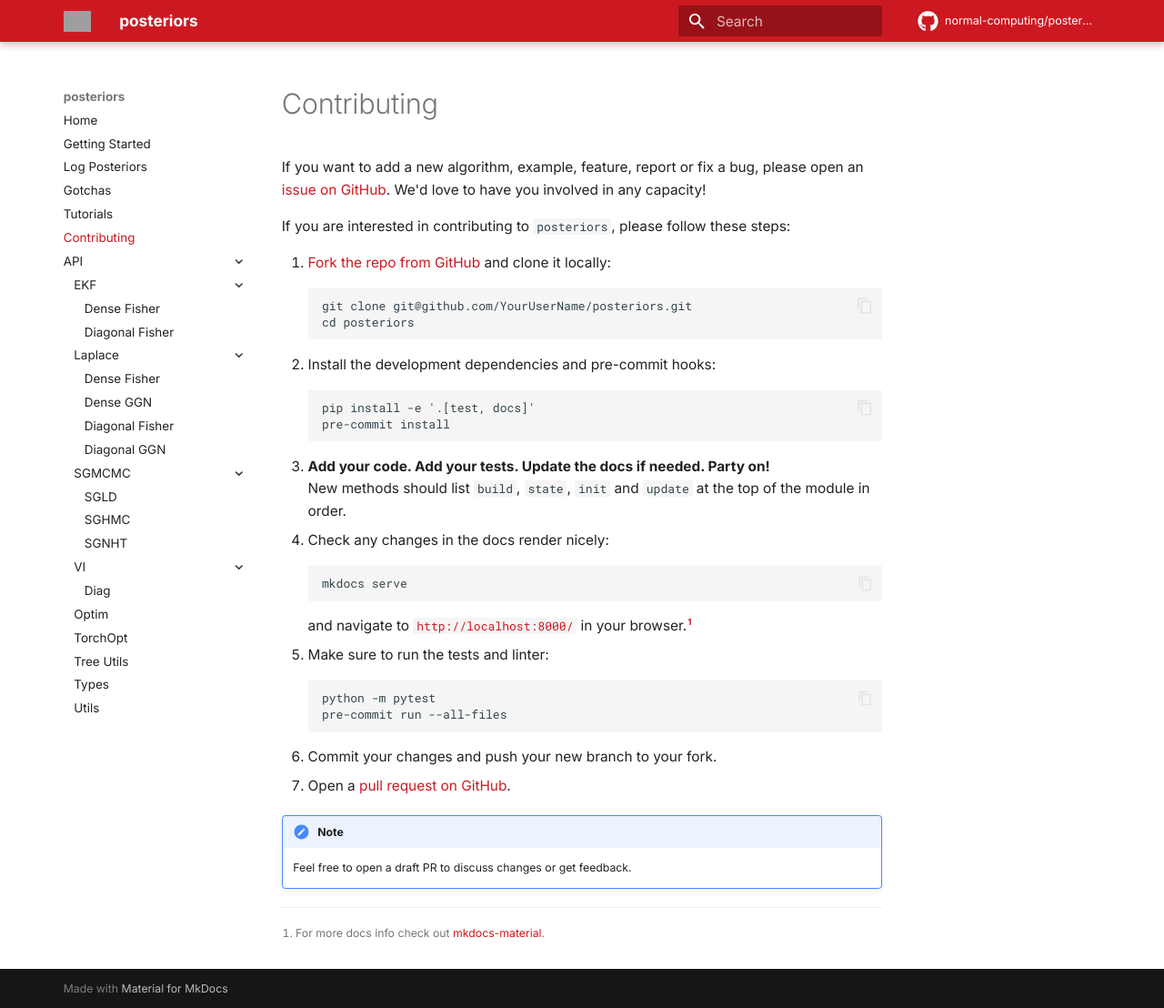
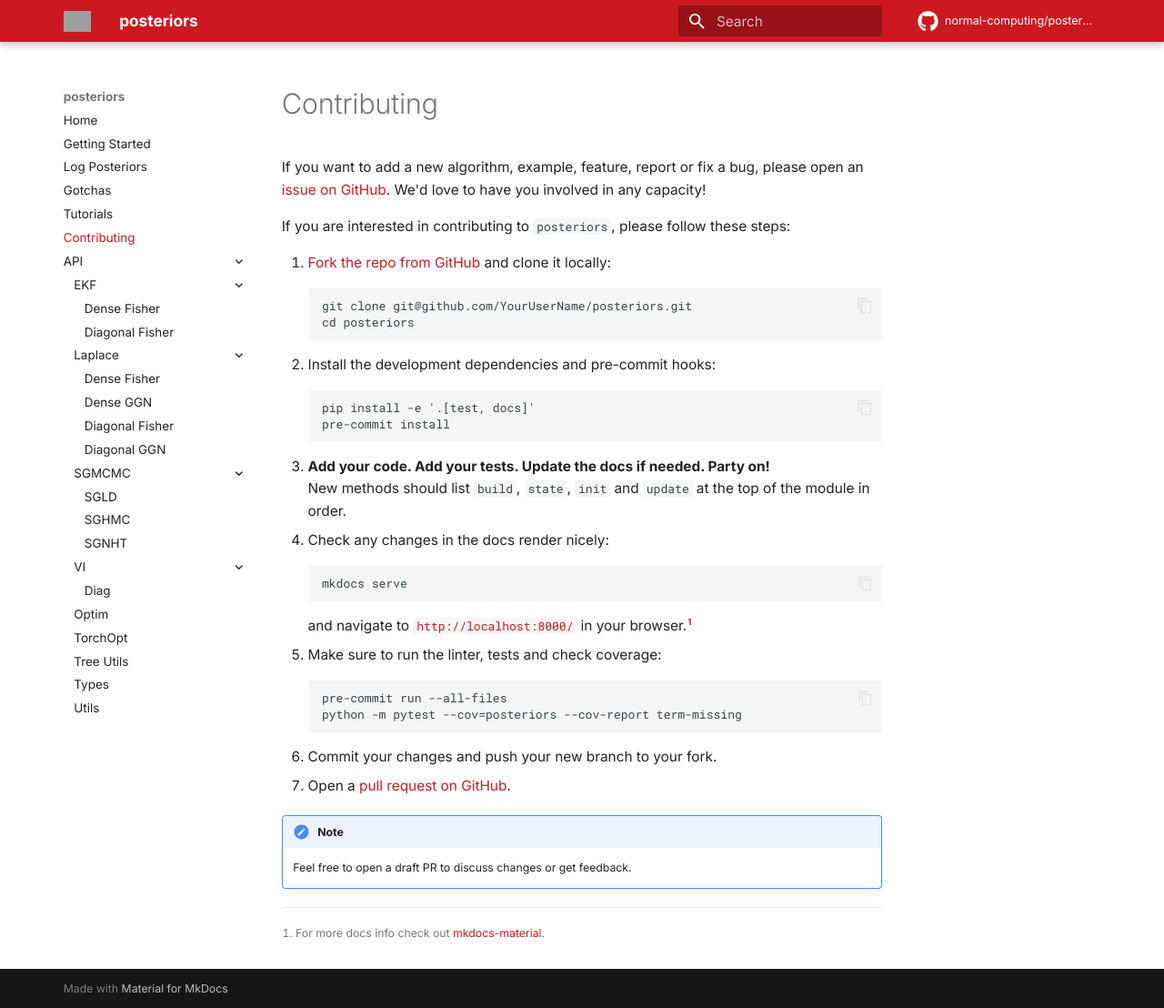
Before and after one commit to normal-computing/posteriors, an MkDocs documentation site: the page built from docs/contributing.md, in a window 1280 px wide and 1108 px high. Shown: the whole window at 91% size. Built offline with MkDocs 1.6.1 and Material for MkDocs 9.7.7, drawn with Linux system fonts in a browser that asks for light colours; comment, search, counter and statistics services are not loaded; grey boxes are pictures that could not be loaded.

Commit message:
Mention coverage in docs

````diff
--- a/docs/contributing.md
+++ b/docs/contributing.md
@@ -23,10 +23,10 @@ pre-commit install
 mkdocs serve
 ```
 and navigate to [`http://localhost:8000/`](`http://localhost:8000/`) in your browser.[^1]
-5. Make sure to run the tests and linter:
+5. Make sure to run the linter, tests and check coverage:
 ```
-python -m pytest
 pre-commit run --all-files
+python -m pytest --cov=posteriors --cov-report term-missing
 ```
 6. Commit your changes and push your new branch to your fork.
 7. Open a [pull request on GitHub](https://github.com/normal-computing/posteriors/pulls).
````
